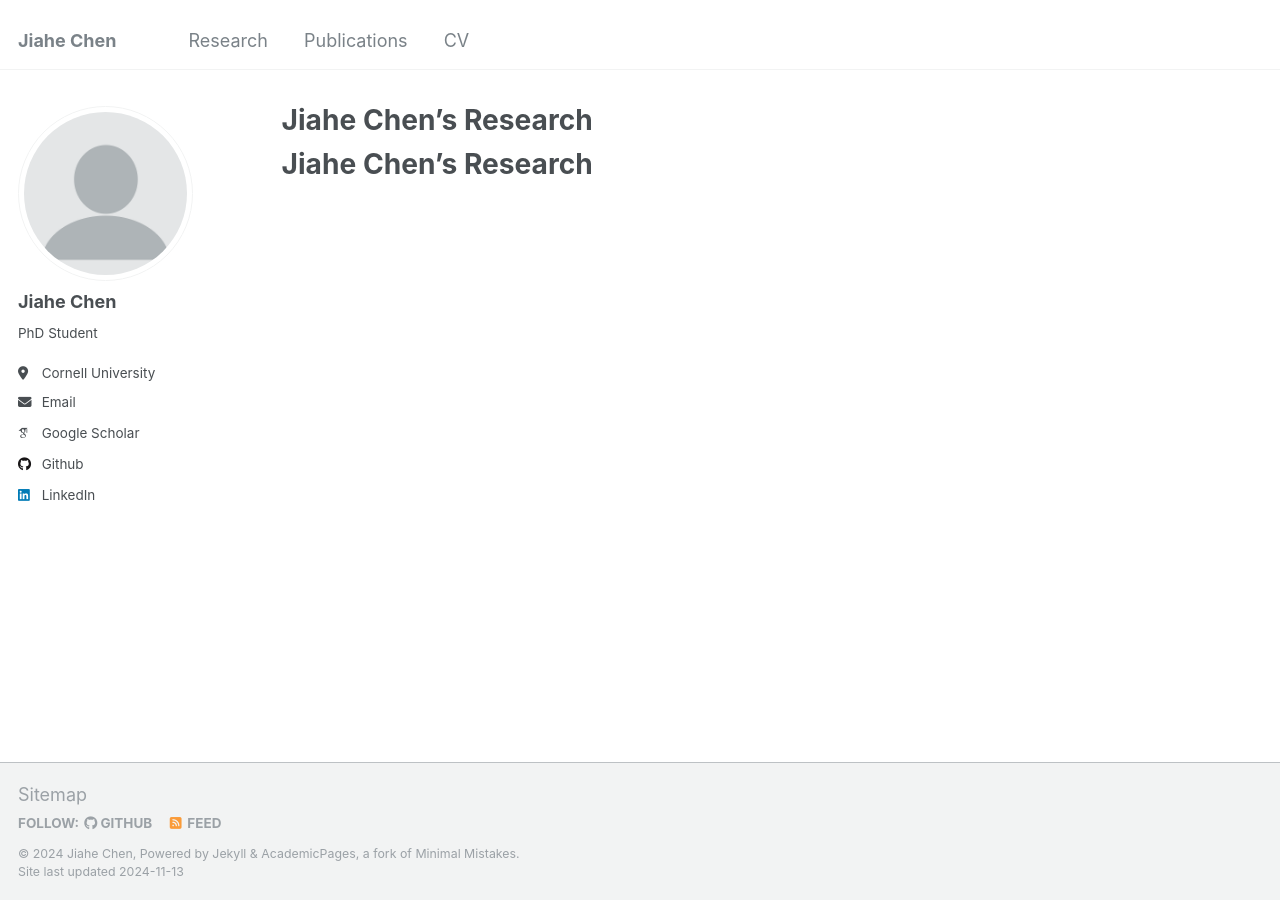
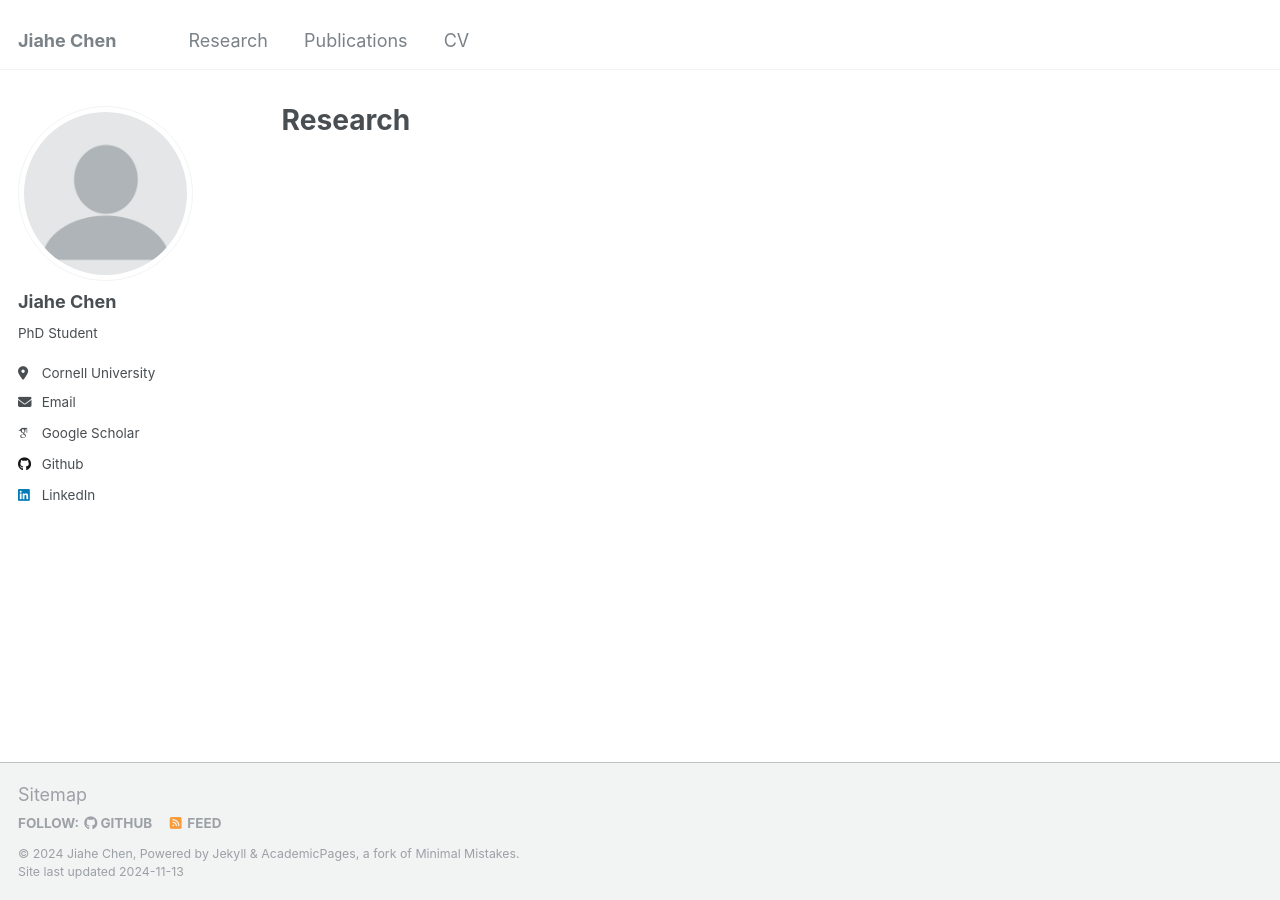
Before and after one commit to Ericland/Ericland.github.io, a Jekyll site: the page built from _pages/research.md, in a window 1280 px wide. Built offline with Jekyll 4.4.1, drawn with Linux system fonts in a browser that asks for light colours; some web fonts are replaced; our own code applies the rules of GitHub Pages for plain Markdown files.

Commit message:
Update research.md

```diff
--- a/_pages/research.md
+++ b/_pages/research.md
@@ -1,2 +1,8 @@
-Jiahe Chen's Research
-===
+---
+layout: archive
+title: "Research"
+permalink: /research/
+author_profile: true
+---
+
+{% include base_path %}
```
